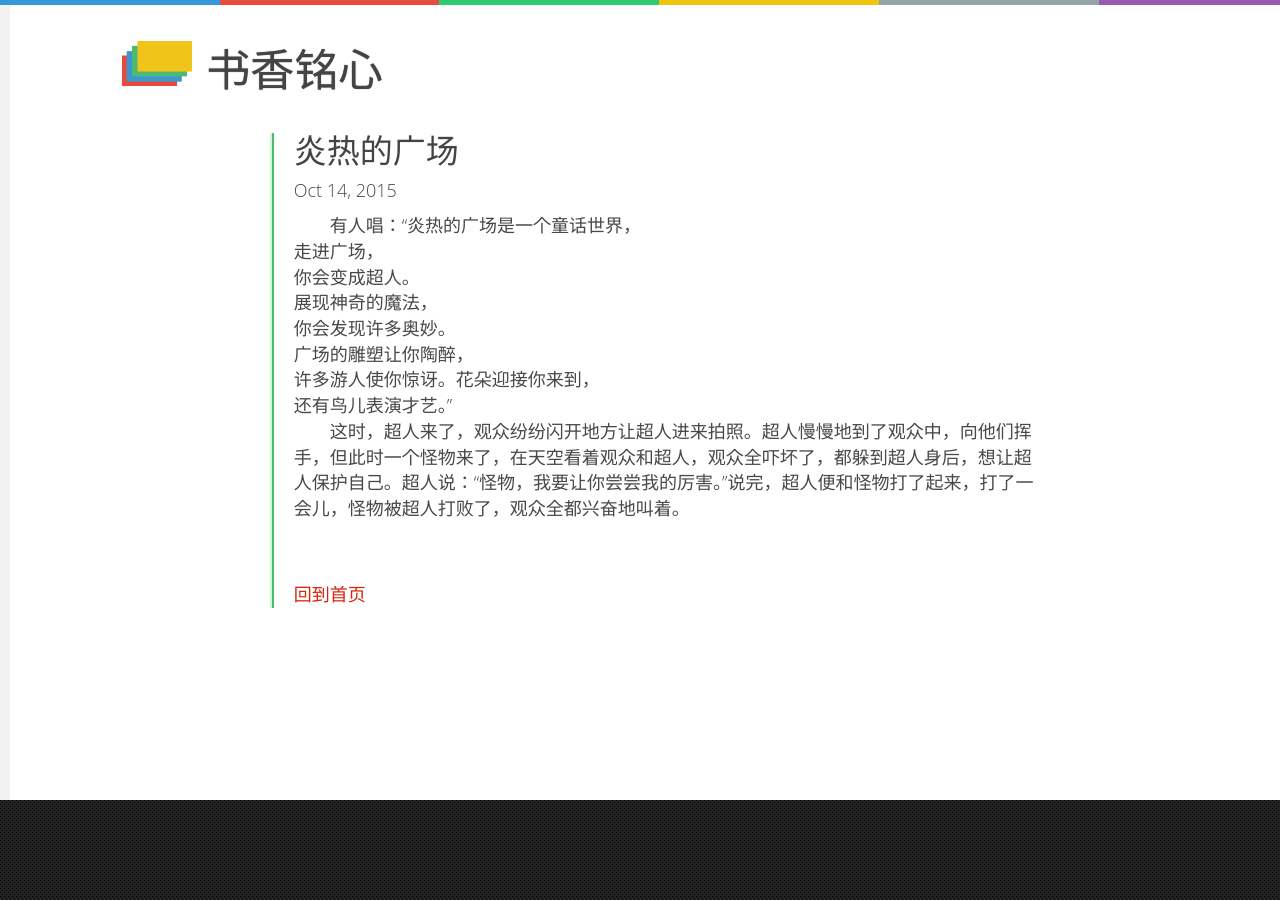
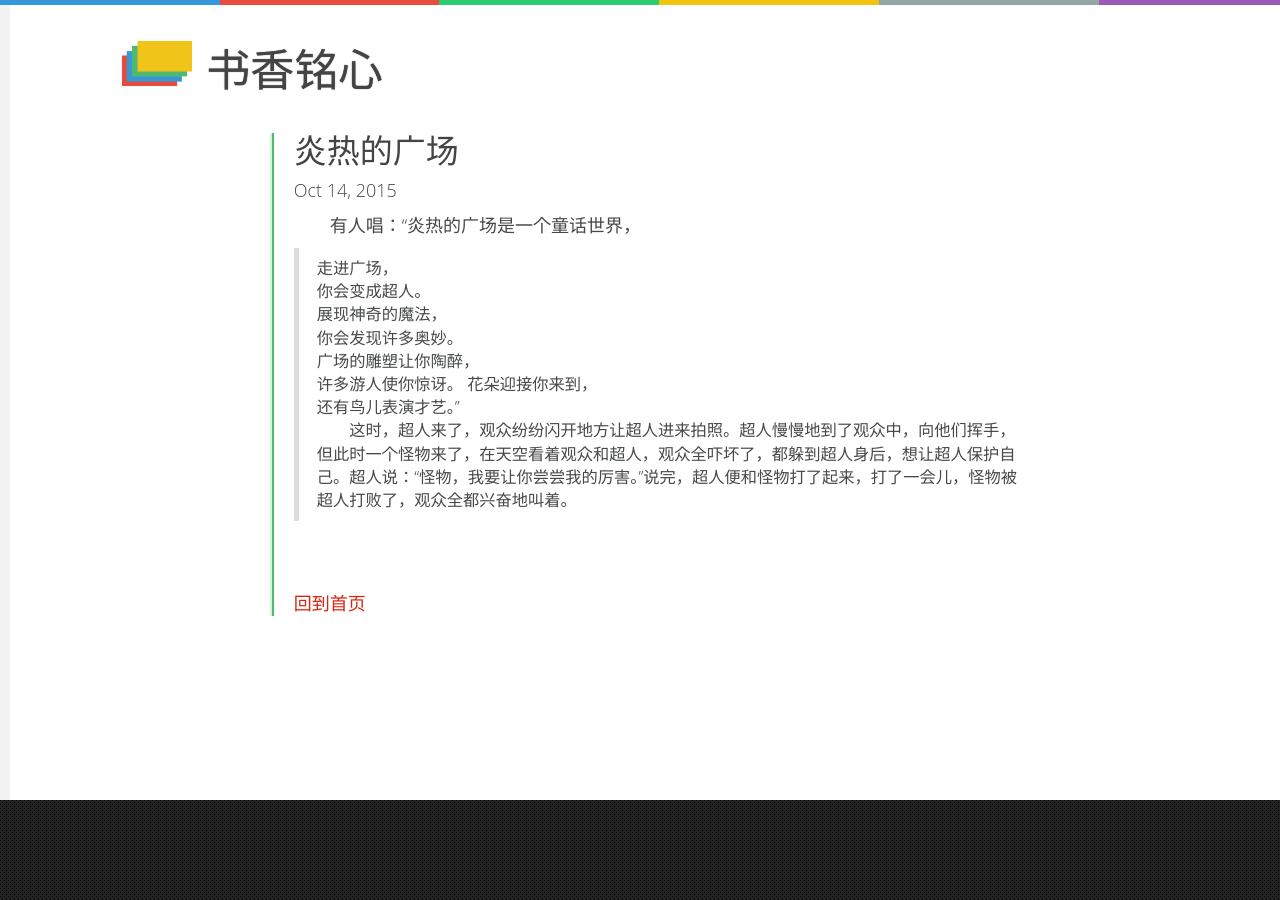
Before and after one commit to winsphinx/sxmx, a Jekyll site: the page built from _posts/2015-10-14-hot.md, in a window 1280 px wide. Built offline with Jekyll 4.4.1, drawn with Linux system fonts in a browser that asks for light colours; comment, search, counter and statistics services are not loaded.

```diff
--- a/_posts/2015-10-14-hot.md
+++ b/_posts/2015-10-14-hot.md
@@ -5,11 +5,12 @@ title: 炎热的广场
 
 
 　　有人唱：“炎热的广场是一个童话世界，
-    走进广场，
-    你会变成超人。
-    展现神奇的魔法，
-    你会发现许多奥妙。
-    广场的雕塑让你陶醉，
-    许多游人使你惊讶。花朵迎接你来到，
-    还有鸟儿表演才艺。”
+>    走进广场，
+>    你会变成超人。
+>    展现神奇的魔法，
+>    你会发现许多奥妙。
+>    广场的雕塑让你陶醉，
+>    许多游人使你惊讶。
+>    花朵迎接你来到，
+>    还有鸟儿表演才艺。”
 　　这时，超人来了，观众纷纷闪开地方让超人进来拍照。超人慢慢地到了观众中，向他们挥手，但此时一个怪物来了，在天空看着观众和超人，观众全吓坏了，都躲到超人身后，想让超人保护自己。超人说：“怪物，我要让你尝尝我的厉害。”说完，超人便和怪物打了起来，打了一会儿，怪物被超人打败了，观众全都兴奋地叫着。
```
Also changed, not shown: _posts/2015-09-19-journalist.md (+1 -1 lines).
